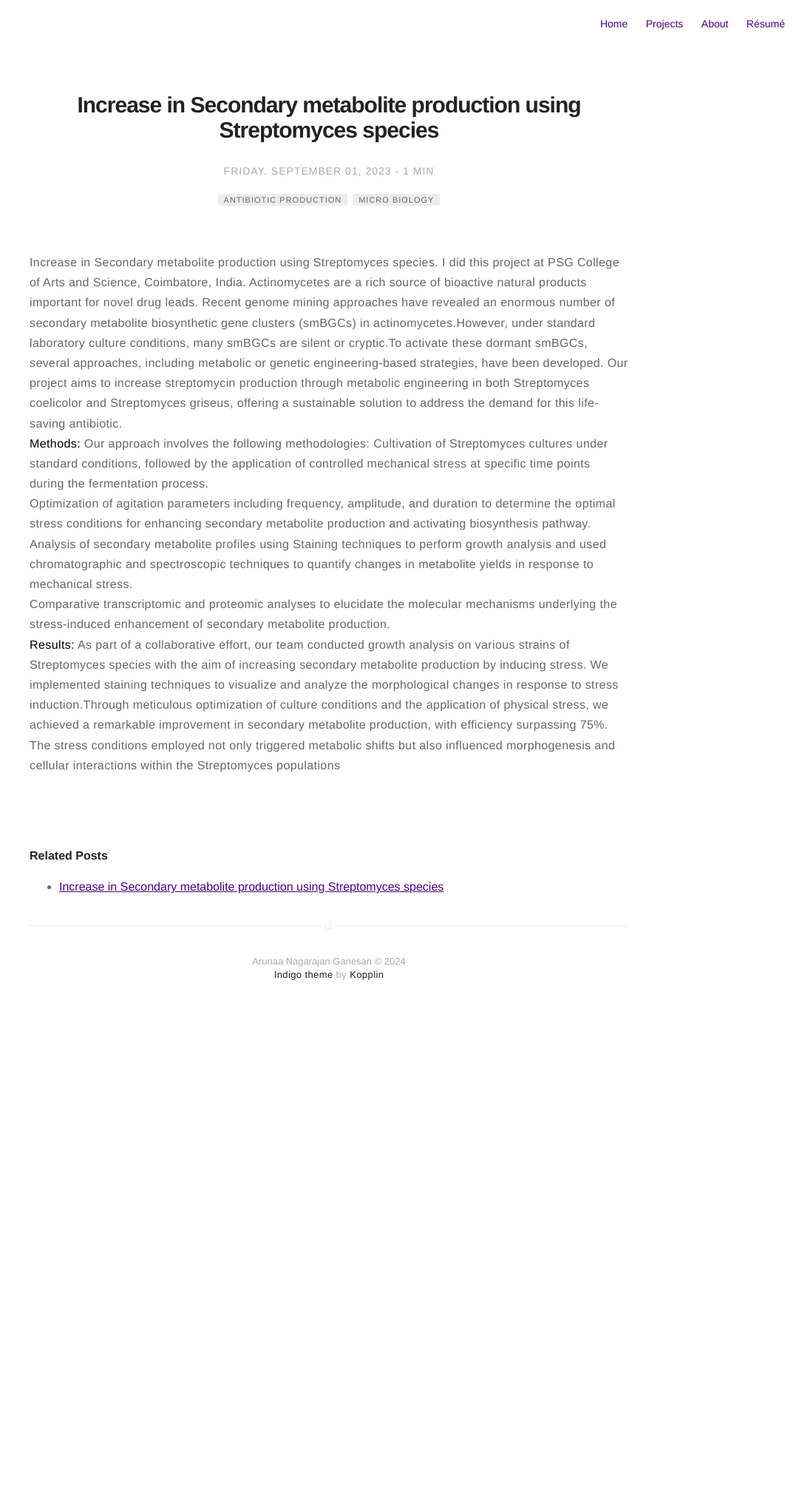
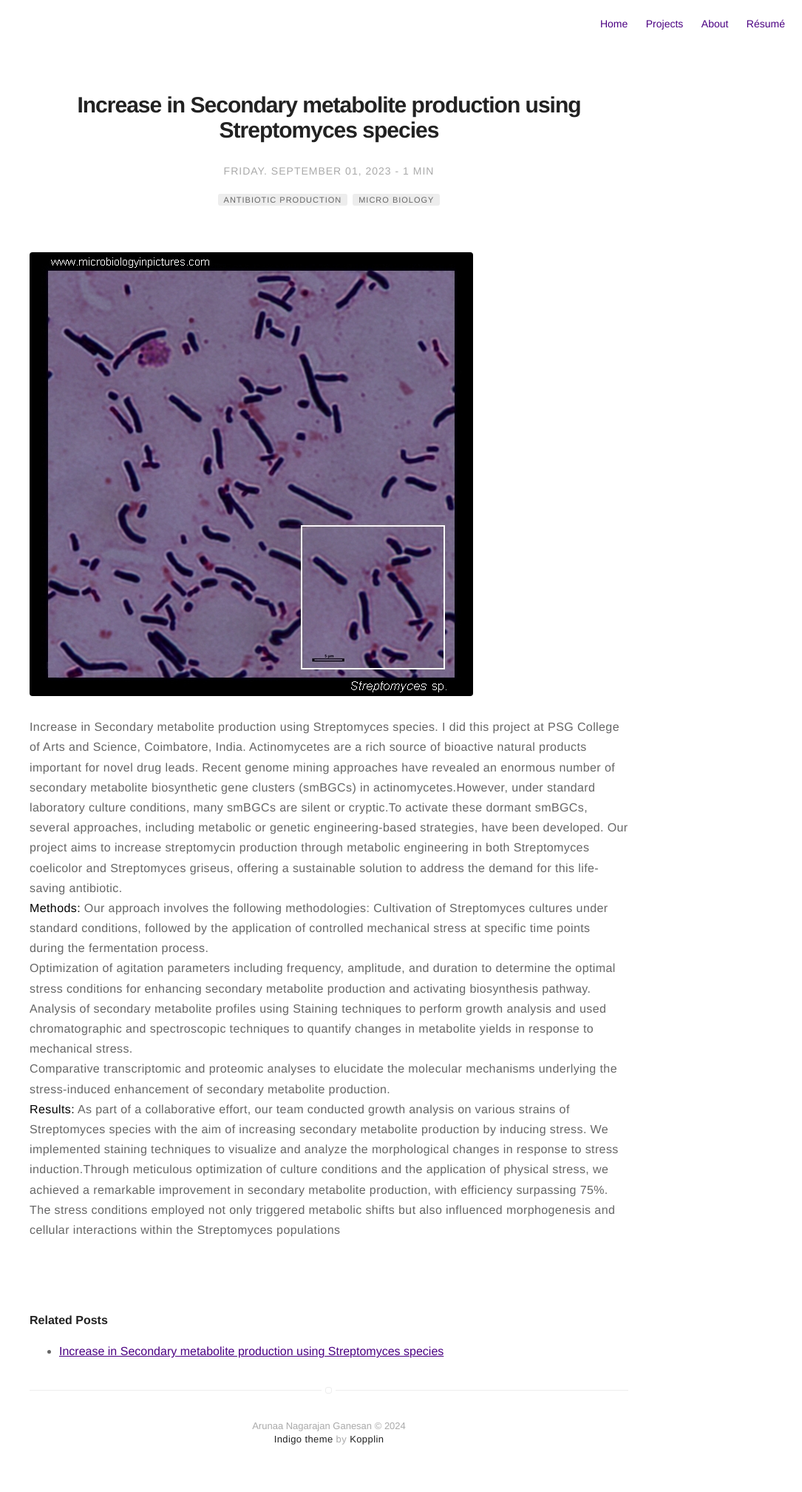
Before and after one commit to arunaang/arunaang.github.io, a Jekyll site: the page built from _posts/2023-09-24-Designing-Protein-Binder.markdown, in a window 1280 px wide. Shown: the whole page at 74% size, without its empty margins (195-1280 px from the left). Built offline with Jekyll 4.4.1, drawn with Linux system fonts in a browser that asks for light colours; nearby versions of some CDN libraries; before the commit the page ends 1389 px from its top, so only the background shows below that.

Commit message:
Added here

```diff
--- a/_posts/2023-09-24-Designing-Protein-Binder.markdown
+++ b/_posts/2023-09-24-Designing-Protein-Binder.markdown
@@ -16,7 +16,7 @@ author: arunaa
 externalLink: false
 ---
 
-<!-- ![Protein Binder](/assets/images/final_binder.png) -->
+![Streptomyces species](/assets/images/streptomyces-gram-micrograph.jpg)
 
 Increase in Secondary metabolite production using Streptomyces species. I did this project at PSG College of Arts and Science, Coimbatore, India. Actinomycetes are a rich source of bioactive natural products important for novel drug leads. Recent genome mining approaches have revealed an enormous number of secondary metabolite biosynthetic gene clusters (smBGCs) in actinomycetes.However, under standard laboratory culture conditions, many smBGCs are silent or cryptic.To activate these dormant smBGCs, several approaches, including metabolic or genetic engineering-based strategies, have been developed. Our project aims to increase streptomycin production through metabolic engineering in both Streptomyces coelicolor and Streptomyces griseus, offering a sustainable solution to address the demand for this life-saving antibiotic.
 <br>
```
Also changed, not shown: assets/images/streptomyces-gram-micrograph.jpg (added).
